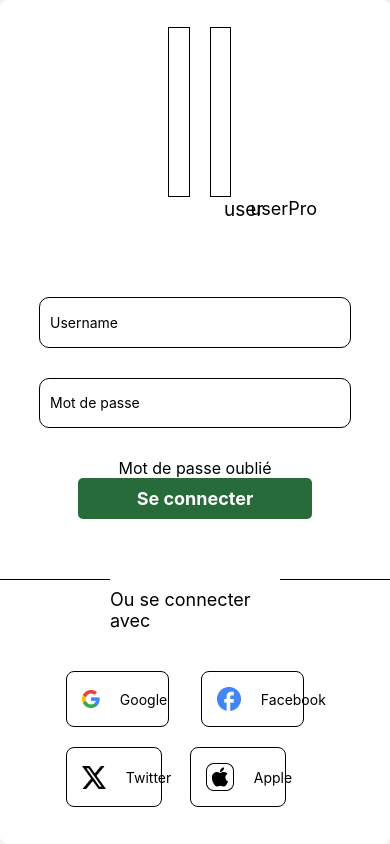
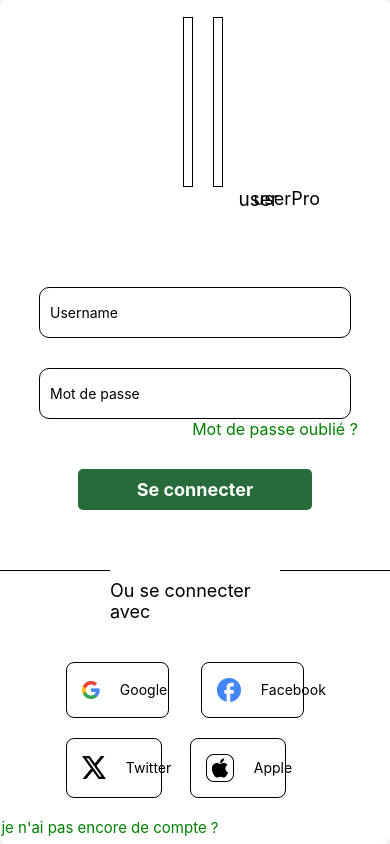
Before and after one commit to Plantaor/PlantaorApp, a React Native app: screen /login in a window 390 px wide. Built offline with nearby package versions, Linux system fonts and the light colour scheme.

Commit message:
finish the login page

```diff
--- a/screens/LoginScreen.js
+++ b/screens/LoginScreen.js
@@ -45,7 +45,7 @@ const LoginScreen = ({navigation}) => {
         style={styles.input}
       />
       <TouchableOpacity>
-        <Text style={styles.Mpdoublie}>Mot de passe oublié</Text>
+        <Text style={styles.Mpdoublie}>Mot de passe oublié ?</Text>
       </TouchableOpacity>
       <TouchableOpacity onPress={handleLogin} style={styles.button}>
         <Text style={styles.buttonText}>Se connecter</Text>
@@ -85,6 +85,9 @@ const LoginScreen = ({navigation}) => {
                     </TouchableOpacity>
                   </View>
             </View>
+            <TouchableOpacity  onPress={()=>navigation.navigate('Inscription')}>
+              <Text style={styles.nouveauCompte}>je n'ai pas encore de compte ?</Text>
+            </TouchableOpacity>
   </SafeAreaView>
   );
 };
@@ -154,7 +157,7 @@ const styles = StyleSheet.create({
     height:170,
 /*     backgroundColor:'black',
  */    top:-100,
-    marginRight:30,
+    marginRight:1,
     borderWidth: 1,
   },
   usert:{
@@ -172,7 +175,13 @@ const styles = StyleSheet.create({
     left:40
   },
   Mpdoublie:{
-    fontSize:16
+    fontSize:16,
+    color:'green',
+    left:80,
+    top:-30
+  },
+  Mpdouble:{
+    fontSize:16,
   },
   LineViewlayout:{
     height:1,
@@ -207,6 +216,12 @@ const styles = StyleSheet.create({
   },
   apple:{
     right:-20
+  },
+  nouveauCompte:{
+    fontSize:15,
+    color:'green',
+    top:110,
+    right:85
   }
 
 });
```
